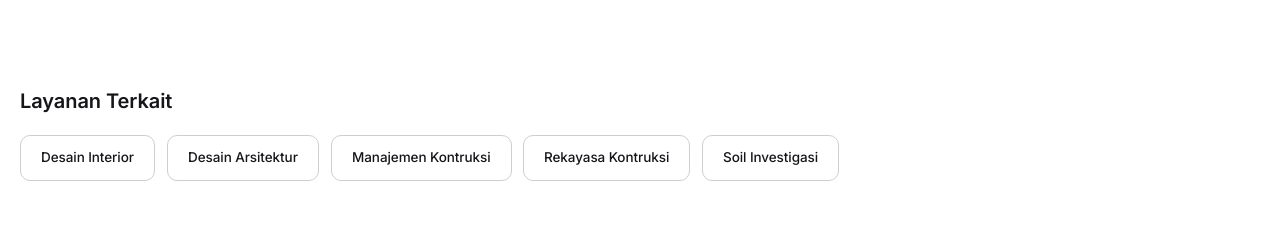
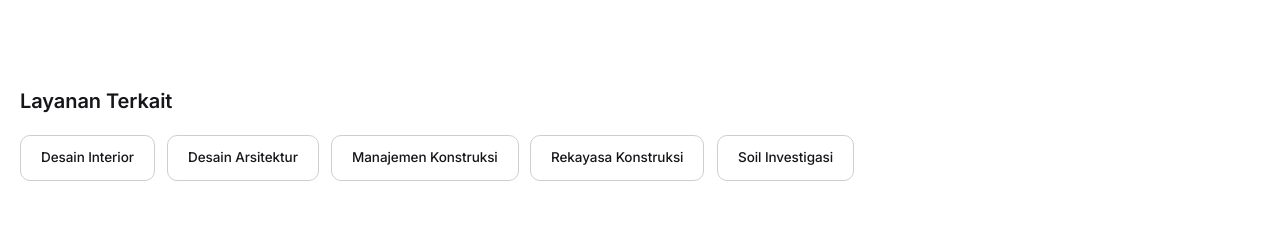
Before and after one commit to kangdj749/bangunciptasolusi, a Next.js app: page /layanan/survey-topografi in a window 1280 px wide. Shown: the part 4980-5211 px from the top of the page. Built offline with nearby package versions, Linux system fonts and the light colour scheme; no server answers; a web font is replaced by a local one.

Commit message:
update link

```diff
--- a/src/app/layanan/desain-arsitektur/page.tsx
+++ b/src/app/layanan/desain-arsitektur/page.tsx
@@ -230,8 +230,8 @@ export default function Page() {
                 Survey Topografi
               </Link>
 
-               <Link href="/layanan/rekayasa-kontruksi" className="btn btn-outline">
-                Rekayasa Kontruksi
+               <Link href="/layanan/rekayasa-konstruksi" className="btn btn-outline">
+                Rekayasa Konstruksi
               </Link>
               <Link href="/layanan/soil-investigasi" className="btn btn-outline">
                 Soil Investigasi
--- a/src/app/layanan/desain-interior/page.tsx
+++ b/src/app/layanan/desain-interior/page.tsx
@@ -206,8 +206,8 @@ export default function Page() {
                 Survey Topografi
               </Link>
 
-               <Link href="/layanan/rekayasa-kontruksi" className="btn btn-outline">
-                Rekayasa Kontruksi
+               <Link href="/layanan/rekayasa-konstruksi" className="btn btn-outline">
+                Rekayasa Konstruksi
               </Link>
               <Link href="/layanan/soil-investigasi" className="btn btn-outline">
                 Soil Investigasi
--- a/src/app/layanan/manajemen-konstruksi/page.tsx
+++ b/src/app/layanan/manajemen-konstruksi/page.tsx
@@ -272,8 +272,8 @@ export default function Page() {
                 Survey Topografi
               </Link>
 
-               <Link href="/layanan/rekayasa-kontruksi" className="btn btn-outline">
-                Rekayasa Kontruksi
+               <Link href="/layanan/rekayasa-konstruksi" className="btn btn-outline">
+                Rekayasa Konstruksi
               </Link>
                <Link href="/layanan/soil-investigasi" className="btn btn-outline">
                 Soil Investigasi
--- a/src/app/layanan/rekayasa-konstruksi/page.tsx
+++ b/src/app/layanan/rekayasa-konstruksi/page.tsx
@@ -272,8 +272,8 @@ export default function Page() {
                 Survey Topografi
               </Link>
 
-               <Link href="/layanan/manajemen-kontruksi" className="btn btn-outline">
-                Manajemen Kontruksi
+               <Link href="/layanan/manajemen-konstruksi" className="btn btn-outline">
+                Manajemen Konstruksi
               </Link>
               <Link href="/layanan/soil-investigasi" className="btn btn-outline">
                 Soil Investigasi
--- a/src/app/layanan/soil-investigasi/page.tsx
+++ b/src/app/layanan/soil-investigasi/page.tsx
@@ -245,12 +245,12 @@ export default function TopografiPage() {
                 Desain Arsitektur
               </Link>
 
-              <Link href="/layanan/manajemen-kontruksi" className="btn btn-outline">
+              <Link href="/layanan/manajemen-konstruksi" className="btn btn-outline">
                 Manajemen Kontruksi
               </Link>
 
-              <Link href="/layanan/rekayasa-kontruksi" className="btn btn-outline">
-                Rekayasa Kontruksi
+              <Link href="/layanan/rekayasa-konstruksi" className="btn btn-outline">
+                Rekayasa Konstruksi
               </Link>
               <Link href="/layanan/survey-topografi" className="btn btn-outline">
                 Survey Topografi
--- a/src/app/layanan/survey-topografi/page.tsx
+++ b/src/app/layanan/survey-topografi/page.tsx
@@ -245,12 +245,12 @@ export default function TopografiPage() {
                 Desain Arsitektur
               </Link>
 
-              <Link href="/layanan/manajemen-kontruksi" className="btn btn-outline">
-                Manajemen Kontruksi
+              <Link href="/layanan/manajemen-konstruksi" className="btn btn-outline">
+                Manajemen Konstruksi
               </Link>
 
-              <Link href="/layanan/rekayasa-kontruksi" className="btn btn-outline">
-                Rekayasa Kontruksi
+              <Link href="/layanan/rekayasa-konstruksi" className="btn btn-outline">
+                Rekayasa Konstruksi
               </Link>
               <Link href="/layanan/soil-investigasi" className="btn btn-outline">
                 Soil Investigasi
```
